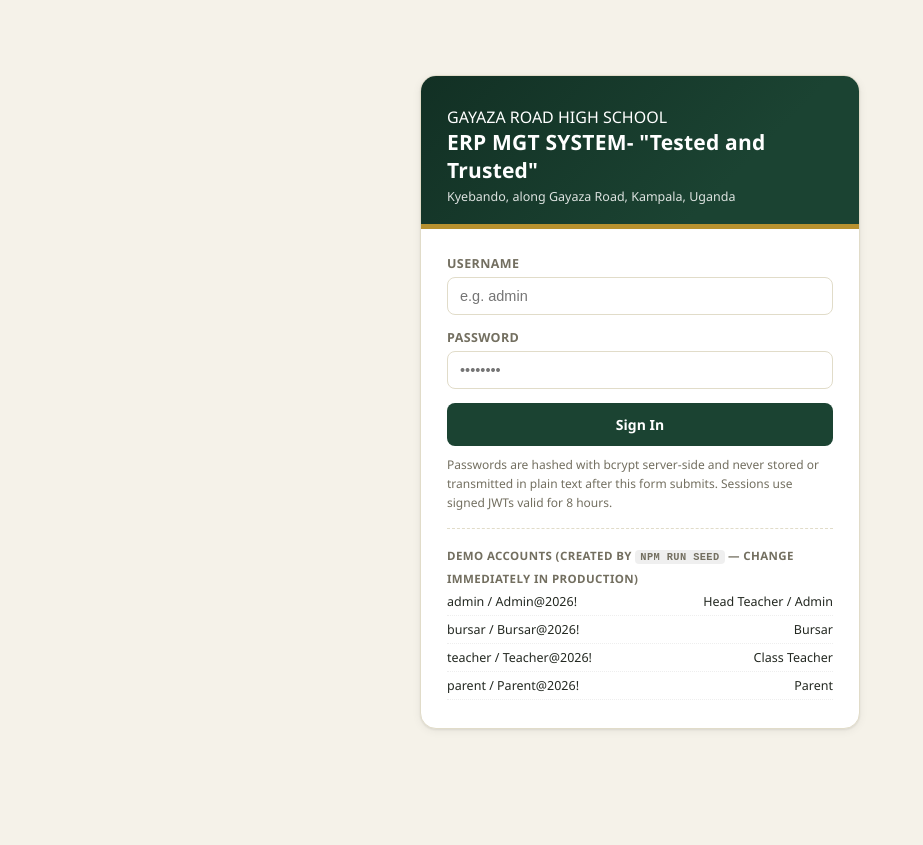
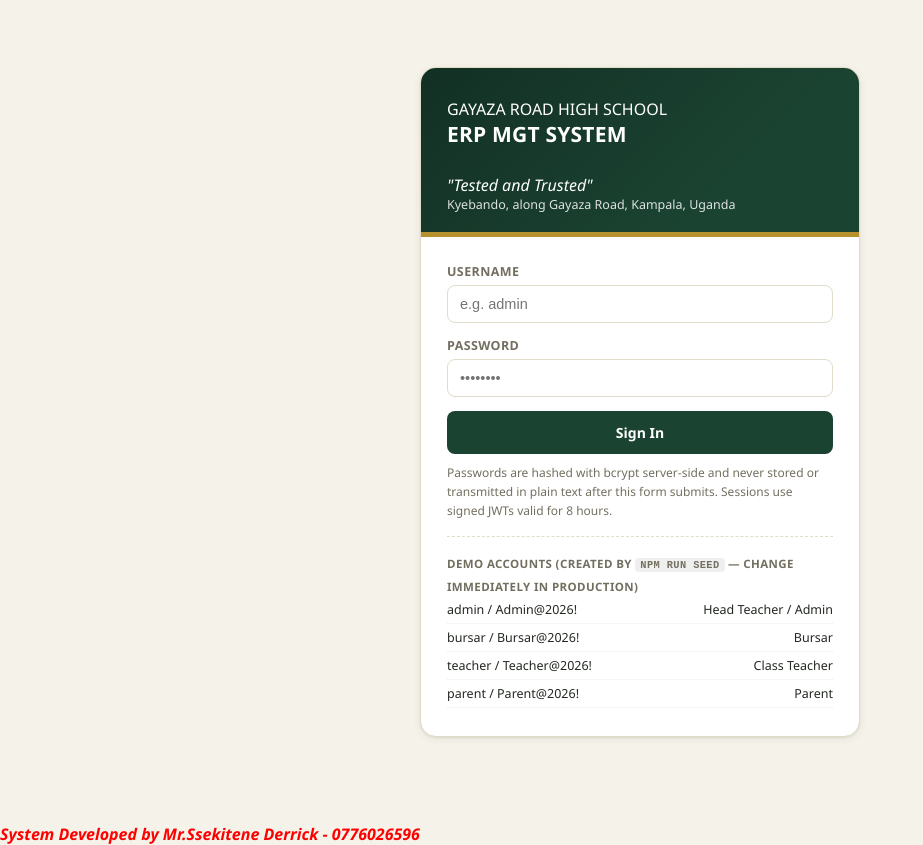
Before and after one commit to Sendrick01/gayaza-road-ss-erp, a website: page index.html in a window 1280 px wide. Shown: the part 416-1261 px from the top of the page, without its empty margins (0-923 px from the left). Before the commit the page ends 1218 px from the top, so only its background shows below. Drawn offline with Linux system fonts and the light colour scheme.

Commit message:
Add footer with developer contact details
Updated footer to include developer's contact information. With very nice appealing colour's like yellow red and some other colour's..include that image of  k.jpg when in a circular placeholder of a logo

```diff
--- a/index.html
+++ b/index.html
@@ -12,7 +12,7 @@
   <div class="login-card">
     <div class="login-crest">
       <span class="badge">GAYAZA ROAD HIGH SCHOOL</span>
-      <h1>ERP MGT SYSTEM- "Tested and Trusted"</h1>
+      <h1>ERP MGT SYSTEM </h1><br><i> "Tested and Trusted"</i>
       <p>Kyebando, along Gayaza Road, Kampala, Uganda</p>
     </div>
     <div class="login-body">
@@ -220,5 +220,6 @@
 
 <div class="toast" id="toast"></div>
 <script src="app.js"></script>
+  <footer><i><h4 style =" color:red">System Developed by Mr.Ssekitene Derrick - 0776026596</h4></i></footer>
 </body>
 </html>
```
